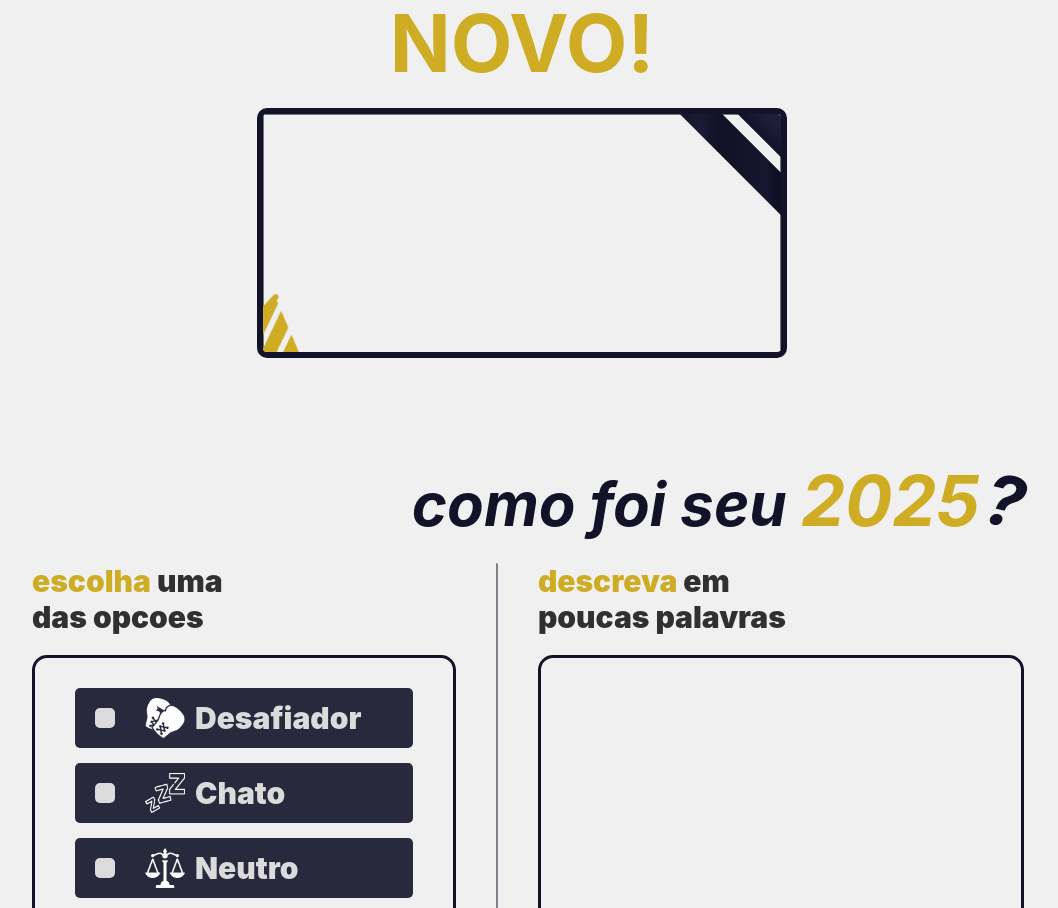
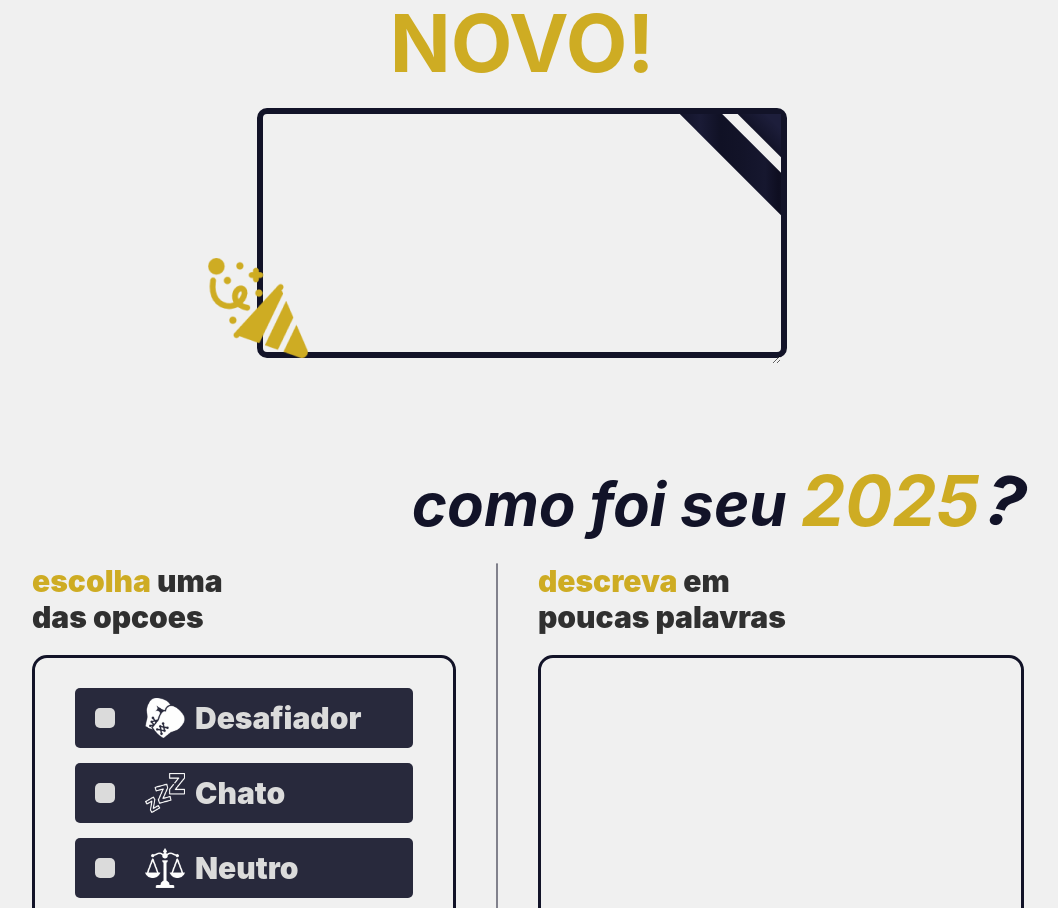
Before and after one commit to FerreiroINTZ/new_year_site, a React (Vite) app: page /criar in a window 1280 px wide. Shown: the part 892-1800 px from the top of the page, without its empty margins (118-1176 px from the left). Built offline with nearby package versions, Linux system fonts and the light colour scheme; a web font is replaced by a local one.

Commit message:
made: setHero content complete (create route)

```diff
--- a/src/components/create/setHero/setHero.jsx
+++ b/src/components/create/setHero/setHero.jsx
@@ -13,6 +13,7 @@ function setHero() {
           diga uma frase de <br /><span>FELIZ ANO NOVO!</span>
         </h2>
         <div id={style.writeContanier}>
+          <span id={style.faixas}></span>
           <span id={style.boxIcon}>
             <img src="/public/icons/partyIcon.png" alt="" />
           </span>
--- a/src/components/create/setHero/setHero.module.css
+++ b/src/components/create/setHero/setHero.module.css
@@ -26,6 +26,15 @@
         max-height: 250px;
         border-radius: 10px;
         border: 6px solid var(--deepBlue);
+
+        #faixas{
+            position: absolute;
+            top: 0px;
+            left: 0px;
+            pointer-events: none;
+            /* background-color: red; */
+            width: 100%;
+            height: 100%;
             overflow: hidden;
 
             &::before, &::after{
@@ -56,11 +65,13 @@
                 height: 40px;
                 background: linear-gradient(#1D1E3B 50%, #121328);
             }
+        }
 
         #boxIcon{
             position: absolute;
-            left: -60px;
-            bottom: -20px;
+            left: -55px;
+            bottom: -10px;
+            /* background: red; */
         }
 
         textarea{
@@ -68,7 +79,9 @@
             max-width: 100%;
             min-height: 250px;
             max-height: 250px;
-            padding: 20px;
+            padding: 20px 60px;
+            border: none;
+            outline: none;
             text-align: center;
             background: none;
             color: var(--deepBlue);
```
Lines whose indentation alone changed are shown as unchanged.
